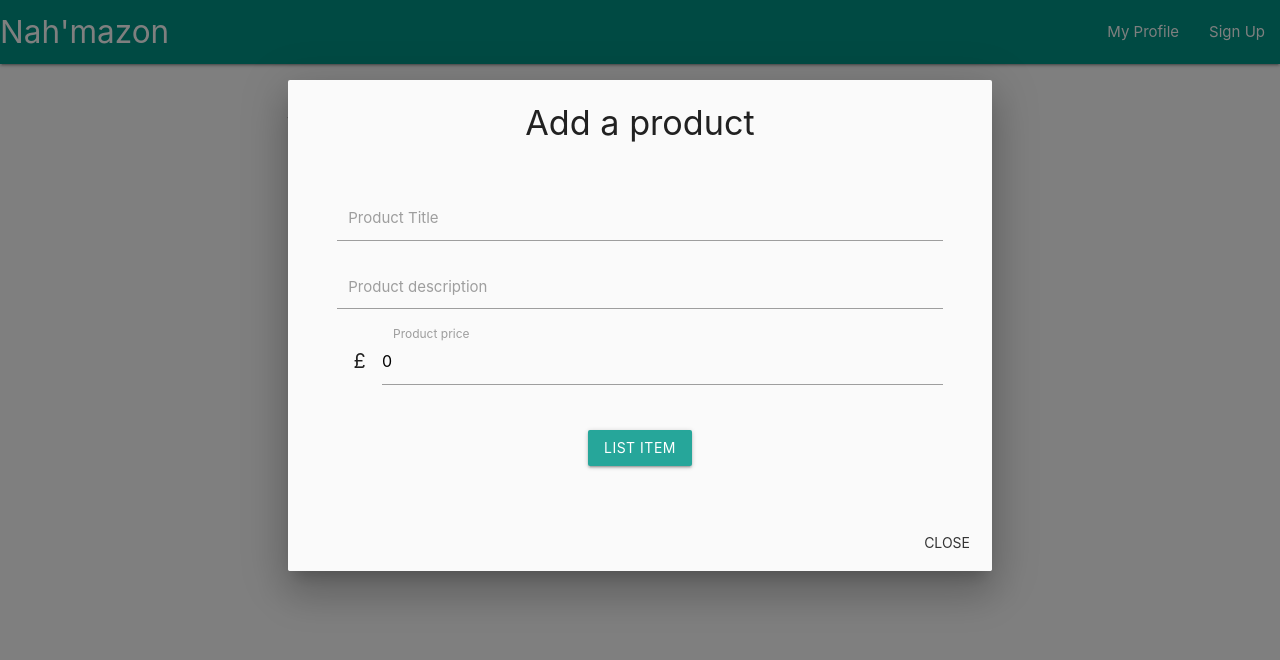
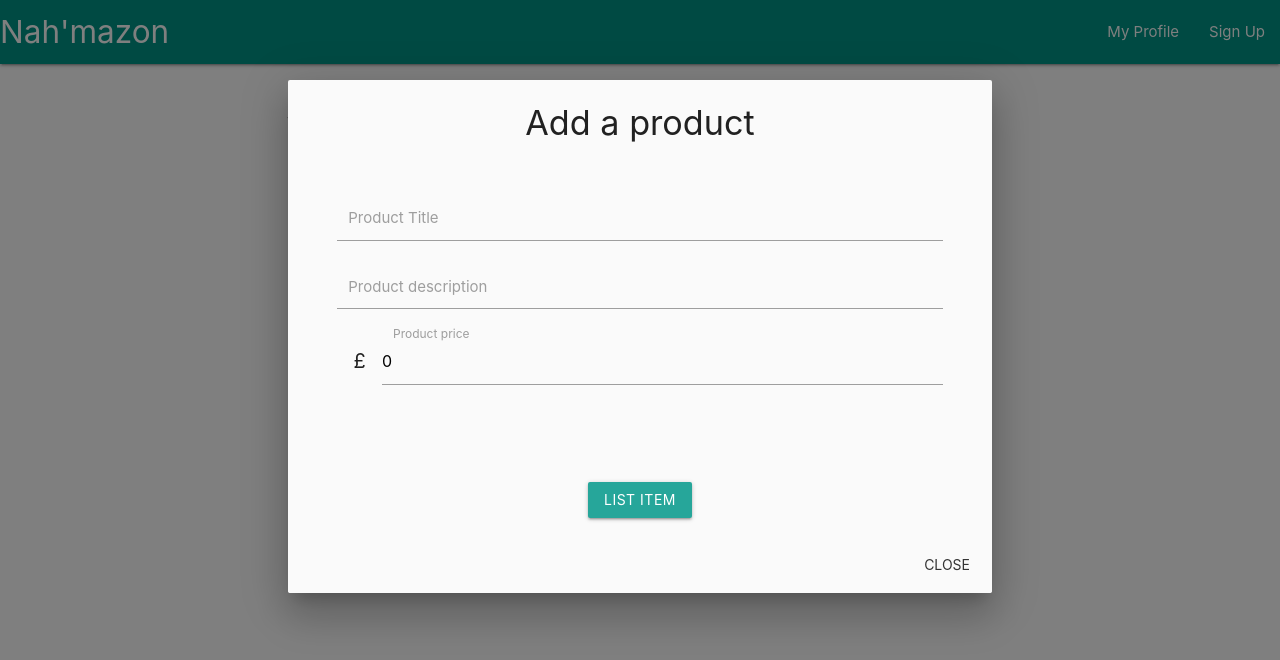
Before and after one commit to TimCPB/Nah-Mazon, a React (Create React App) app: page / in a window 1280 px wide. Both pictures are taken after a click on the button "add". Shown: the top 660 px of the page. Built offline with nearby package versions, Linux system fonts and the light colour scheme.

Commit message:
Added Toast component when listed a product

```diff
--- a/src/Form.js
+++ b/src/Form.js
@@ -1,5 +1,5 @@
 import React from 'react';
-import { Modal, Button } from 'react-materialize';
+import { Modal, Button, Toast } from 'react-materialize';
 const trigger = <Button className="btn-floating btn-large waves-effect waves-light"> <i className="material-icons">add</i></Button>;
 // import ReactDOM from 'react-dom';
 
@@ -13,8 +13,7 @@ class Form extends React.Component {
             showForm: false,
             list: []
         };
-        this.myChangeHandler = this.myChangeHandler.bind(this);
-        this.mySubmittedForm = this.mySubmittedForm.bind(this);
+
     }
 
     myChangeHandler = (event) => {
@@ -40,7 +39,7 @@ class Form extends React.Component {
             price: this.state.price,
             description: this.state.description
         })
-        this.setState({ list: this.state.list.concat(array), title: '', price: 0, description: '' });
+        this.setState({ list: this.state.list.concat(array), title: '', price: 0, description: '', showForm: false });
     }
 
     showForm = () => {
@@ -50,7 +49,7 @@ class Form extends React.Component {
     render() {
         return (
             <div className="container center-align">
-                <Modal header="Add a product" trigger={trigger} className="container center-align">
+                <Modal header="Add a product" trigger={trigger} className="container center-align" open={this.state.showForm}>
                     <div style={{ padding: "25px" }}>
                         <form onSubmit={this.mySubmittedForm}>
 
@@ -69,7 +68,16 @@ class Form extends React.Component {
                                 <label htmlFor="product_price">Product price</label>
                             </div>
                             <br />
-                            <input type="submit" value="List item" className="btn" />
+                            <Toast
+                                className="transparent z-depth-0"
+                                options={{
+                                    html: 'Item listed!'
+                                }}
+                            >
+
+
+                                <input type="submit" value="List item" className="btn" />
+                            </Toast>
                         </form>
                     </div>
                 </Modal>
```
